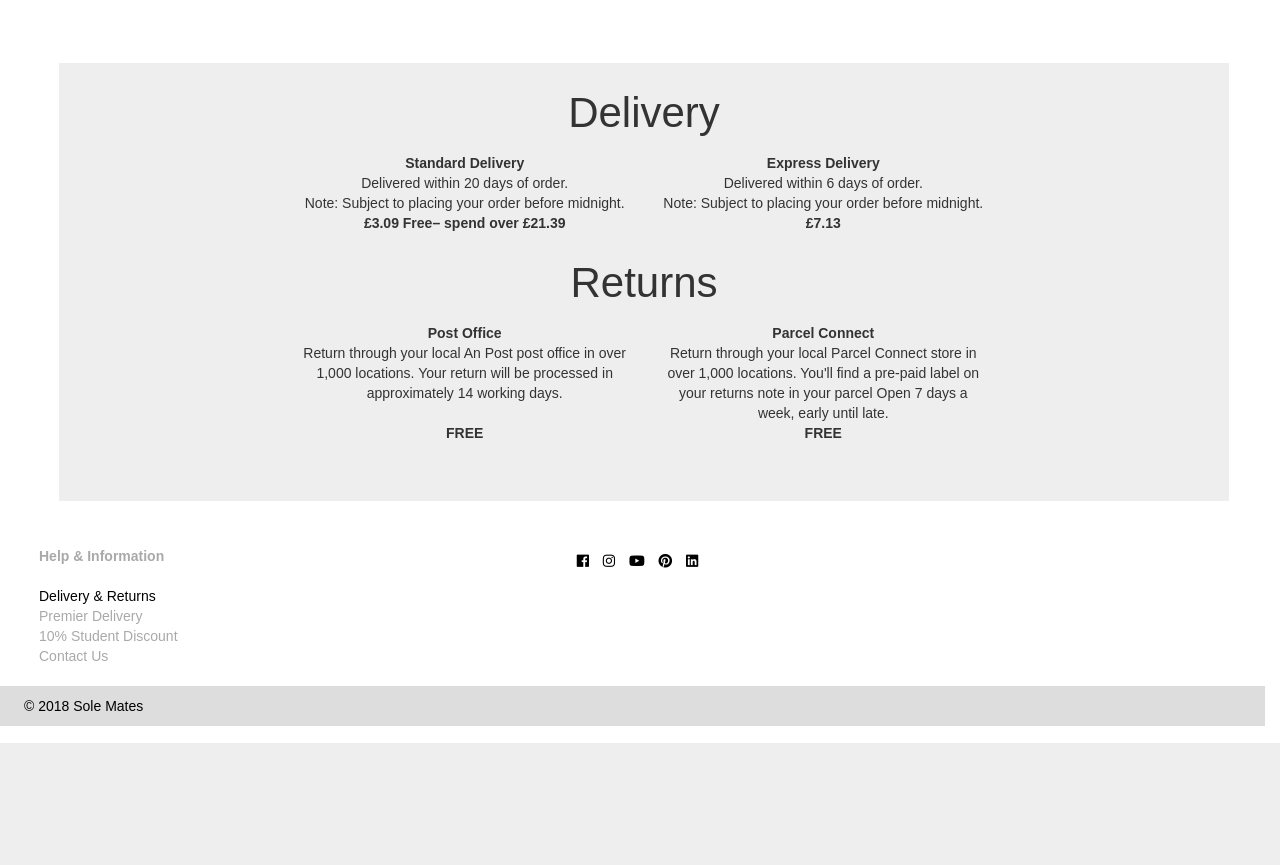
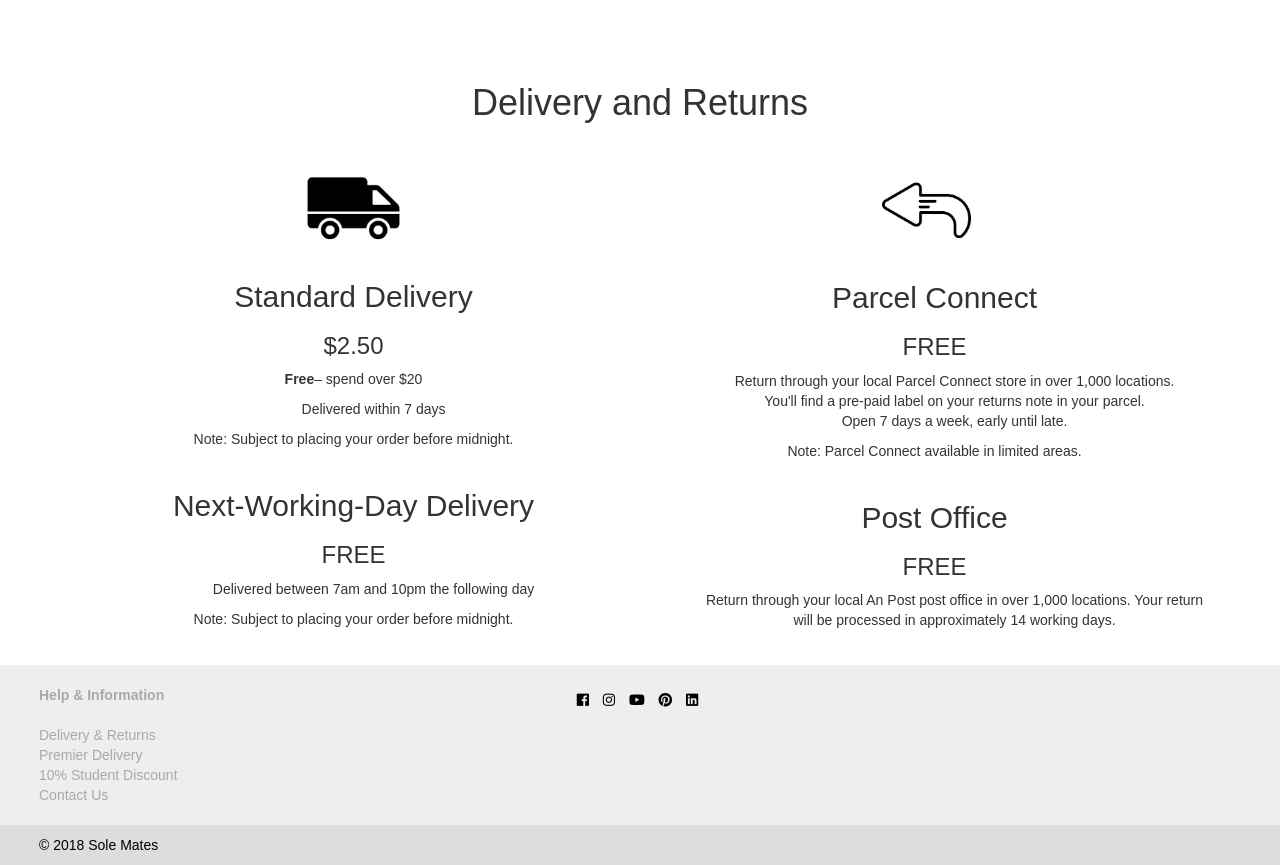
Before and after one commit to k8s-88/closet_k, a Django app: page /delivery/ in a window 1280 px wide. Shown: the part 57-922 px from the top of the page. Before the commit the page ends 800 px from the top, so only its background shows below. Run offline with Django 3.2, Linux system fonts and the light colour scheme; some libraries are stand-ins or nearby versions; some web fonts are replaced.

Commit message:
delivery page and footer style changed

```diff
--- a/products/templates/products/delivery.html
+++ b/products/templates/products/delivery.html
@@ -1,106 +1,48 @@
 {% extends "base.html" %} {% block content %}
-<div class="container delivery_page">
 
 
-    <!--<table class="table table-bordered">-->
-    <!--    <thead>-->
-    <!--        <tr>-->
-
-    <!--            <th scope="col">Standard Delivery</th>-->
-    <!--            <th scope="col">Express Delivery</th>-->
-
-    <!--        </tr>-->
-    <!--    </thead>-->
-    <!--    <tbody>-->
-    <!--        <tr>-->
-
-    <!--            <td>Delivered within 20 days of order. Note: Subject to placing your order before midnight.</td>-->
-    <!--            <td>Delivered within 6 days of order. Note: Subject to placing your order before midnight.</td>-->
-
-    <!--        </tr>-->
-    <!--        <tr>-->
-
-    <!--            <td>£3.09 or Free– spend over £21.39</td>-->
-    <!--            <td>£7.13</td>-->
-
-    <!--        </tr>-->
-
-    <!--    </tbody>-->
-    <!--</table>-->
-
-
-
+<h1 class="delivery_heading">Delivery and Returns</h1>
+<div class="container">
     <div class="row">
-    <p class="delivery_heading"> Delivery</p>
+        <div class="col-md-6">
+            <img src="/static/images/delivery-truck.jpg" class="truck" />
+            <h2>Standard Delivery</h2>
+            <h3>$2.50</h3>
+            <p><strong>Free</strong>&ndash; spend over $20</p>
+            <div>
+                <ul>
+                    <li>Delivered within 7 days</li>
+                </ul>
+                <p>Note: Subject to placing your order before midnight. </p>
             </div>
-
-
-    <div class="row">
-        <div class="col-md-2"></div>
-        <div class="col-md-4">
-            <b>Standard Delivery</b>
-        </div>
-        <div class="col-md-4">
-            <b>Express Delivery</b>
+            <h2 class="delivery_title">Next-Working-Day Delivery</h2>
+            <h3>FREE</h3>
+            <div>
+                <ul>
+                    <li>Delivered between 7am and 10pm the following day</li>
+                </ul>
+                <p>Note: Subject to placing your order before midnight. </p>
             </div>
         </div>
-    <div class="row">
-        <div class="col-md-2"></div>
-        <div class="col-md-4">
-            Delivered within 20 days of order. <br>Note: Subject to placing your order before midnight.
+        <div class="col-md-6">
+            <img src="/static/images/return.jpg" class="truck" />
+            <h2>Parcel Connect</h2>
+            <h3>FREE</h3>
+            <div>
+                <ul>
+                    <li> Return through your local Parcel Connect store in over 1,000 locations. <br>You'll find a pre-paid label on your returns note in your parcel. <br> Open 7 days a week, early until late.</li>
+                </ul>
+                <p>Note: Parcel Connect available in limited areas. </p>
             </div>
-        <div class="col-md-4">
-            Delivered within 6 days of order. <br>Note: Subject to placing your order before midnight.
+            <h2 class="delivery_title">Post Office</h2>
+            <h3>FREE</h3>
+            <div>
+                <ul>
+                    <li>Return through your local An Post post office in over 1,000 locations. Your return will be processed in approximately 14 working days.</li>
+                </ul>
+            </div>
+        </div>
     </div>
 </div>
 
-    <div class="row">
-        <div class="col-md-2"></div>
-        <div class="col-md-4">
-            <b> £3.09 Free– spend over £21.39</b>
-        </div>
-        <div class="col-md-4">
-            <b> £7.13</b>
-        </div>
-    </div>
-
-
-
-<div class="row">
-  <p class="delivery_heading"> Returns</p>
-</div>
-
-
-
-
-    <div class="row">
-        <div class="col-md-2"></div>
-        <div class="col-md-4">
-            <b> Post Office</b>
-        </div>
-        <div class="col-md-4">
-            <b>Parcel Connect</b>
-        </div>
-    </div>
-    <div class="row">
-        <div class="col-md-2"></div>
-        <div class="col-md-4">
-            Return through your local An Post post office in over 1,000 locations. Your return will be processed in approximately 14 working days.
-        </div>
-        <div class="col-md-4">
-            Return through your local Parcel Connect store in over 1,000 locations. You'll find a pre-paid label on your returns note in your parcel Open 7 days a week, early until late.
-        </div>
-    </div>
-
-    <div class="row">
-        <div class="col-md-2"></div>
-        <div class="col-md-4">
-            <b>FREE</b>
-        </div>
-        <div class="col-md-4">
-            <b>FREE</b>
-        </div>
-    </div>
-
-</div>
 {% endblock content %}
--- a/static/css/style.css
+++ b/static/css/style.css
@@ -123,17 +123,26 @@ li {
 
 /*--------------------------delivery page---------------------------------*/
 
-.delivery_page {
-    background-color: #EEEEEE;
-    padding: 5%;
-    /*margin-top: 5%;*/
+.delivery_title {
+
+    padding-top: 20px;
+
+}
+
+
+
+.delivery_type {
+
+    margin-top: 20px;
+}
+
+.truck {
+    height: 25%;
+    width: 25%;
 }
 
 .delivery_heading {
-    font-family: 'Raleway', sans-serif;
-    font-size: 3em;
-    padding-top: 20px;
-    padding-bottom: 0px;
+    padding-bottom: 20px;
 
 }
 
@@ -644,12 +653,19 @@ body {
 
 /*----------------footer---------------------------*/
 
+#delivery_link {
+    color: #A9A9A9;
+}
+
+
 .footer {
     width: 100%;
     text-align: left;
     margin-top: 25px;
     background-color: #EEEEEE;
     color: #A9A9A9;
+    margin-left: 0px;
+    margin-right: 0px;
 
 }
 
@@ -663,6 +679,9 @@ body {
     text-align: left;
     background-color: #DDDDDD;
     color: black;
+    margin-left: 0px;
+    margin-right: 0px;
+
 
 }
 
@@ -673,10 +692,13 @@ body {
 
 }
 
-#footer {
-    margin-left: 0px;
-    margin-right: 0px;
-}
+/*#footer {*/
+
+/*    margin-left: 0px;*/
+
+/*    margin-right: 0px;*/
+
+/*}*/
 
 .social-links {
 
@@ -703,9 +725,6 @@ body {
 }
 
 
-
-
-}
 
 .blog_heading {
 
--- a/templates/base.html
+++ b/templates/base.html
@@ -107,10 +107,9 @@
         </div>
     </div>
 
-    <div class="row" id="footer">
-        <div class="footer">
+    <div class="row footer" id="footer">
         <div class="col-sm-4">
-                <p class="footer_text"><strong>Help & Information</strong><br><br> <a href="/delivery">Delivery & Returns </a><br> Premier Delivery<br> 10% Student Discount <br> Contact Us
+            <p class="footer_text"><strong>Help & Information</strong><br><br> <a href="/delivery" id="delivery_link">Delivery & Returns </a><br> Premier Delivery<br> 10% Student Discount <br> Contact Us
             </p>
         </div>
         <div class="col-sm-4">
@@ -122,9 +121,8 @@
                 <li class="list-inline-item"> <a href="https://www.linkedin.com " target="_blank "><i class="fab fa-linkedin "></i></a> </li>
             </ul>
         </div>
+    </div>
 
-        </div>
-    </div>
     <div class="row" id="second_footer">
         <div class="col-sm-4">
             <p class="copy_right">© 2018 Sole Mates</p>
```
Also changed, not shown: static/images/delivery-truck.jpg (added), static/images/return.jpg (added). Lines whose indentation alone changed are shown as unchanged.
